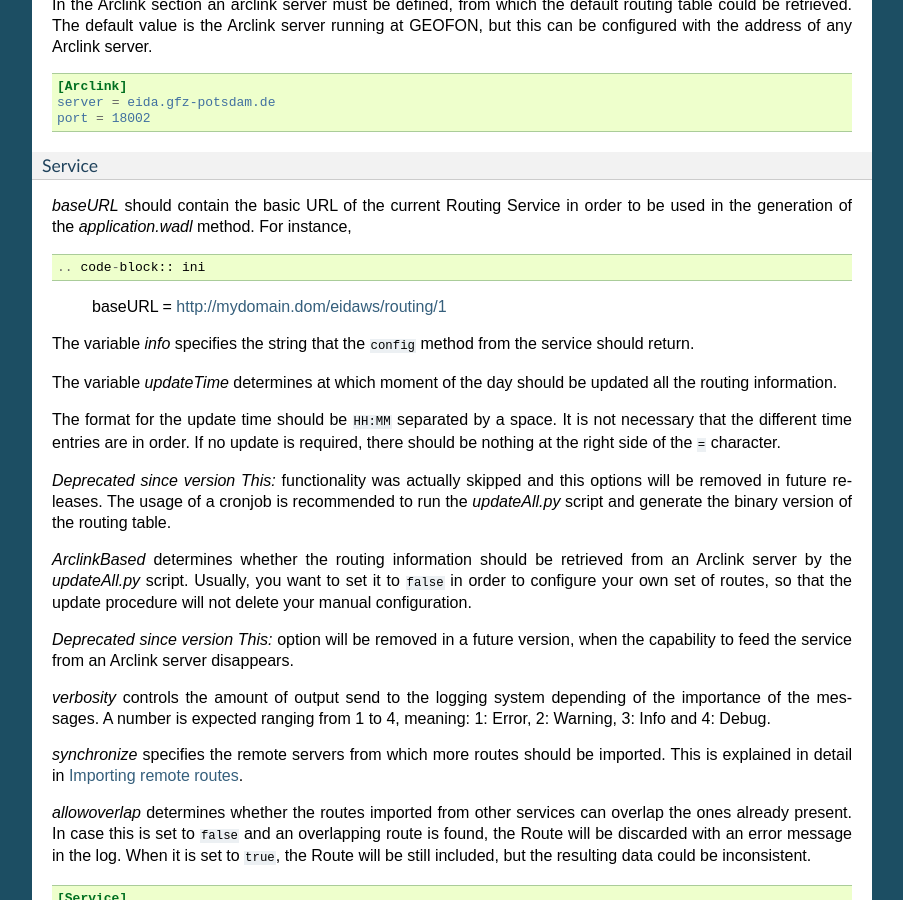
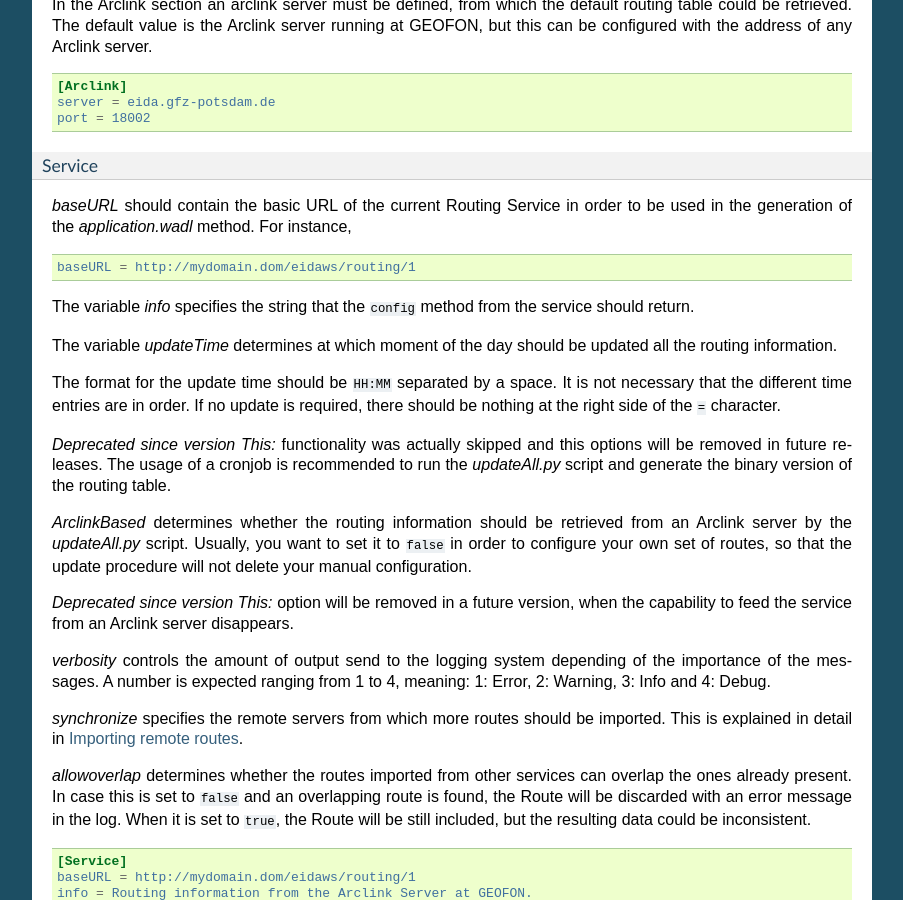
Before and after one commit to EIDA/routing, a Sphinx documentation site: the page built from doc/index.rst, in a window 1280 px wide and 900 px high, scrolled down 4354 px. Shown: the whole window, without its empty margins (198-1101 px from the left). Built offline with Sphinx 7.4.7, drawn with Linux system fonts in a browser that asks for light colours.

```diff
--- a/doc/index.rst
+++ b/doc/index.rst
@@ -271,7 +271,7 @@ Service
 """""""
 
 `baseURL` should contain the basic URL of the current Routing Service in order
-to be used in the generation of the `application.wadl` method. For instance, ::
+to be used in the generation of the `application.wadl` method. For instance,
 
 .. code-block:: ini
 
--- a/doc/specification.rst
+++ b/doc/specification.rst
@@ -393,7 +393,7 @@ stream+timewindow is expected per line and the format must be: ::
   NET STA LOC CHA START END
 
 If there is no defined time window, an empty string should be given as ‘’ or
-“” (see the section with [#Examples]_ to get a better understanding of the
+“” (see the section with :ref:`Examples<Examples>` to get a better understanding of the
 details)
 
 Abnormal responses
@@ -405,7 +405,7 @@ the same as for FDSN web services. Under error, maintenance or other unusual
 conditions a client may receive other HTTP codes generated by web service
 containers, and other intermediate web technology.
 
-.. _Table 2:
+.. _Table_2:
 
 .. table:: HTTP status codes returned by the Routing service
 
```
Also changed, not shown: other parts of doc/specification.rst (+2 -0 lines).
